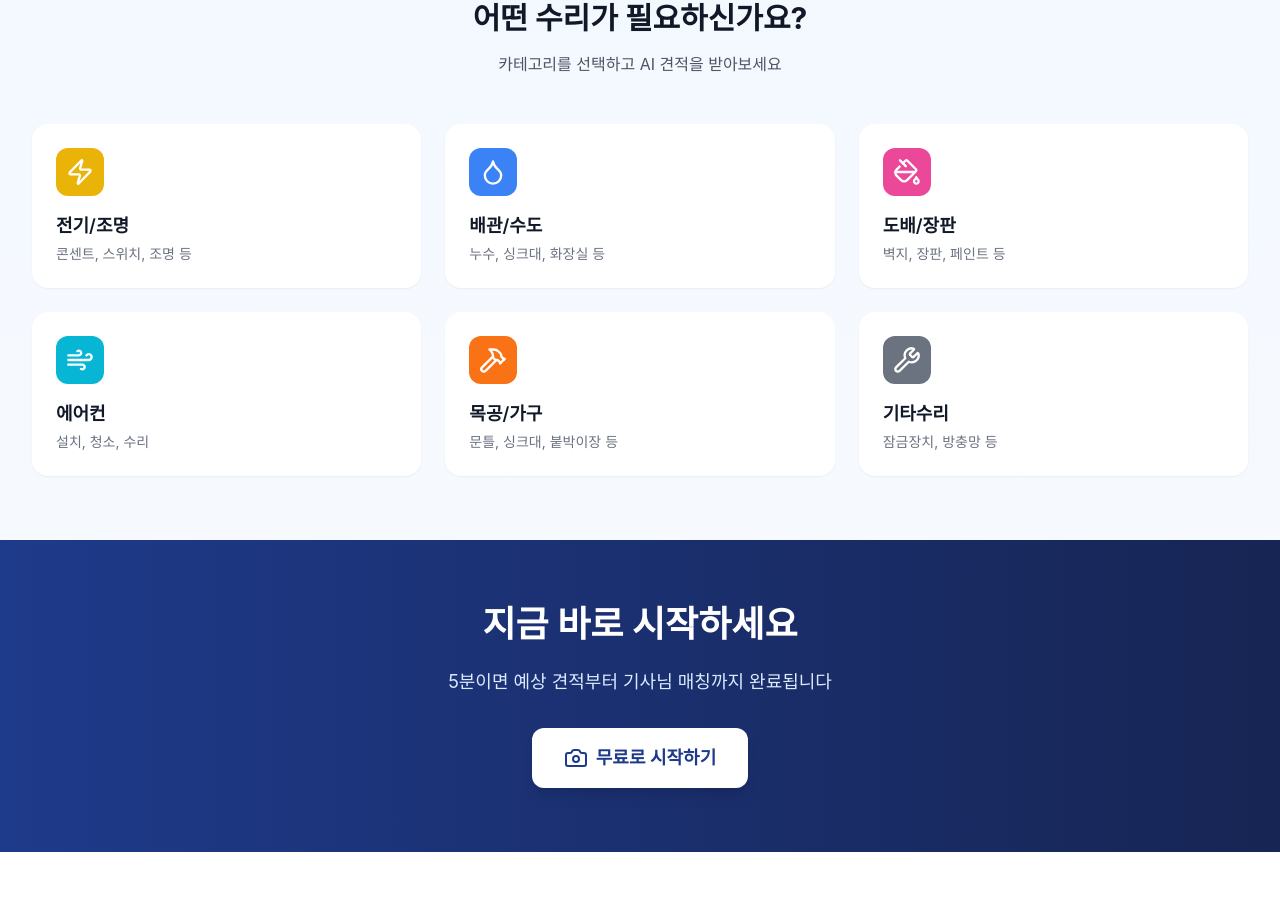
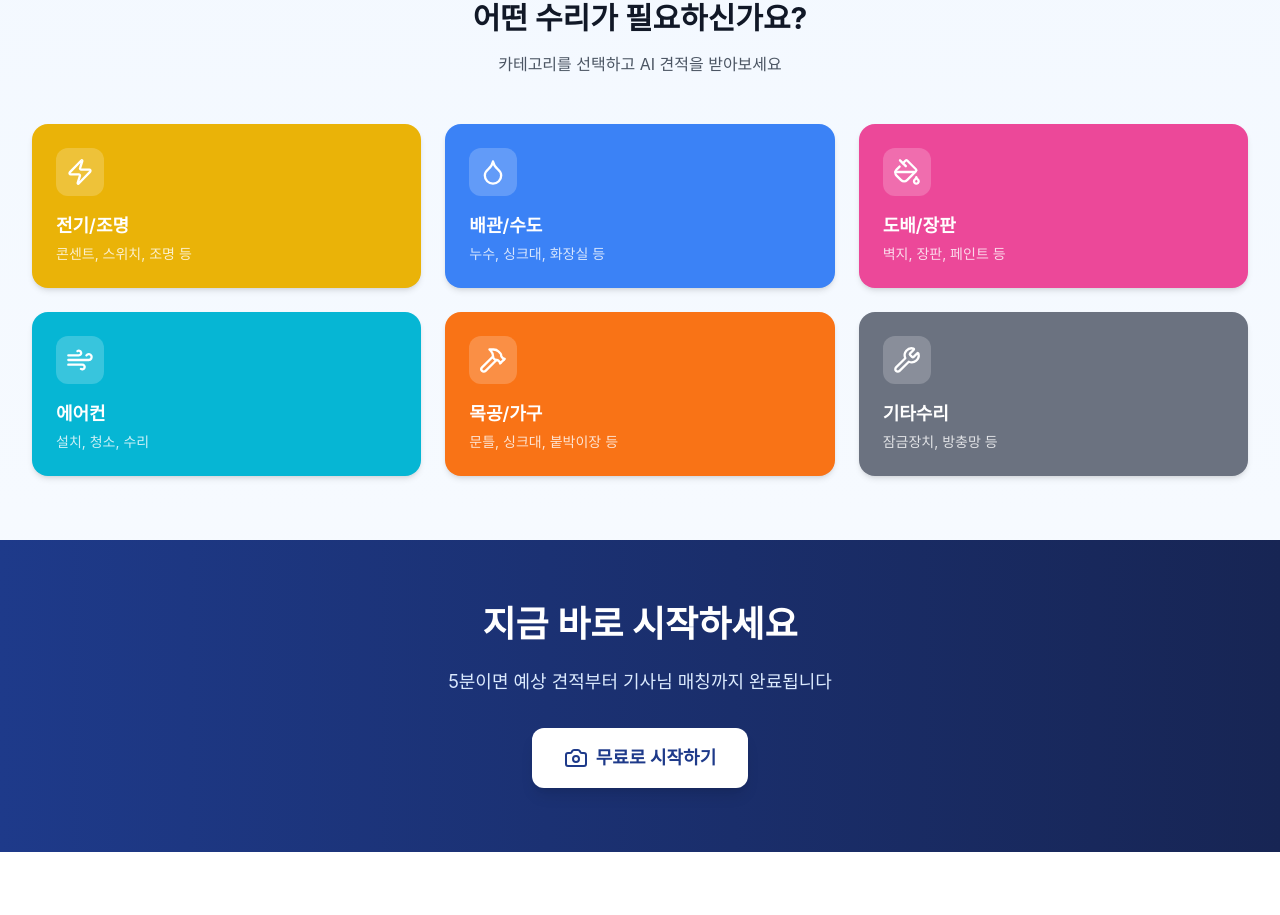
Before and after one commit to vicaprio/surisuri-mahasuri, a React (Vite) app in the folder web/: page / in a window 1280 px wide. Shown: the part 960-1875 px from the top of the page. Built offline with nearby package versions, Linux system fonts and the light colour scheme; no server answers.

Commit message:
Make category buttons always show with their own color (dark mode fix)
Replace bg-white card with category color background so buttons are
always visible regardless of dark/light mode.

Co-Authored-By: Claude Sonnet 4.6 <noreply@anthropic.com>

```diff
--- a/web/src/pages/Home.jsx
+++ b/web/src/pages/Home.jsx
@@ -351,15 +351,15 @@ function Home() {
               <button
                 key={index}
                 onClick={() => navigate('/estimate', { state: { category: category.name } })}
-                className="bg-white p-6 rounded-2xl shadow-sm hover:shadow-lg transition-all transform hover:-translate-y-1 text-left"
+                className={`${category.color} p-6 rounded-2xl shadow-md hover:shadow-xl transition-all transform hover:-translate-y-1 text-left`}
               >
-                <div className={`w-12 h-12 ${category.color} rounded-xl flex items-center justify-center mb-4`}>
+                <div className="w-12 h-12 bg-white/20 rounded-xl flex items-center justify-center mb-4">
                   <IconComponent className="w-7 h-7 text-white" />
                 </div>
-                <h3 className="text-lg font-semibold text-gray-900 mb-1">
+                <h3 className="text-lg font-semibold text-white mb-1">
                   {category.name}
                 </h3>
-                <p className="text-sm text-gray-500">{category.description}</p>
+                <p className="text-sm text-white/80">{category.description}</p>
               </button>
             );
           })}
```
